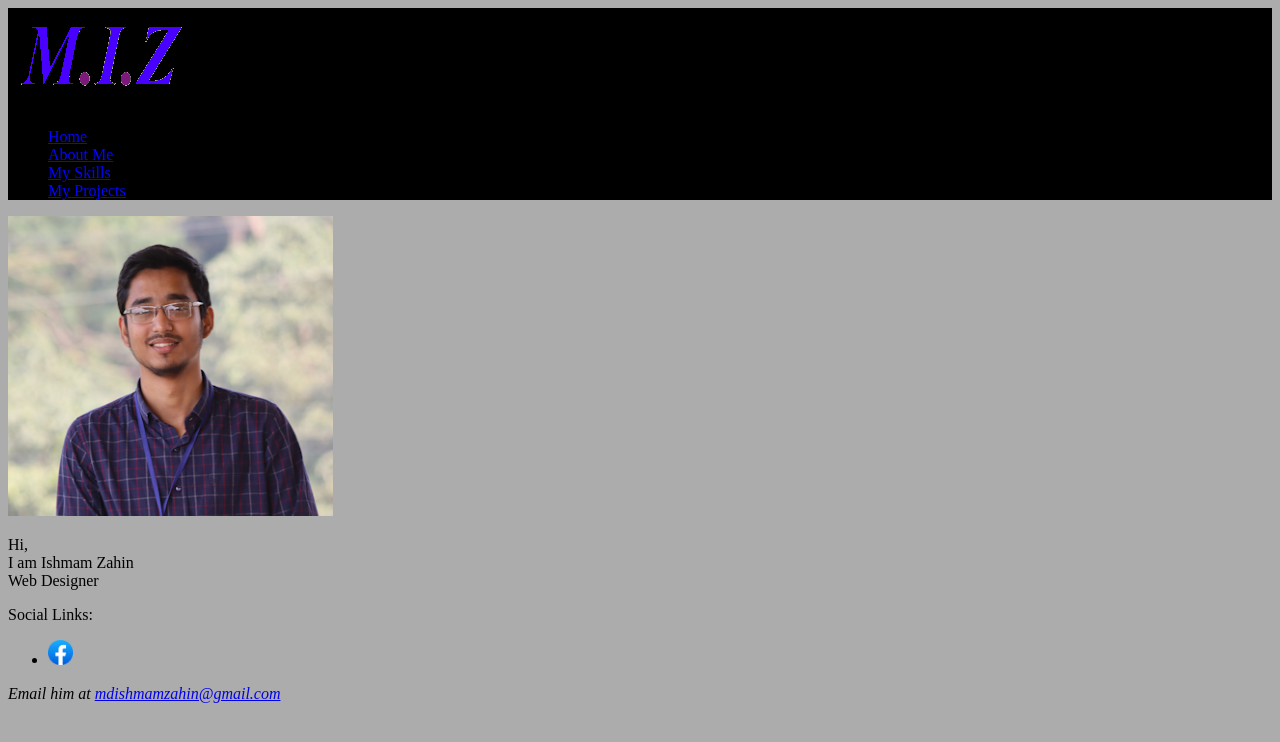
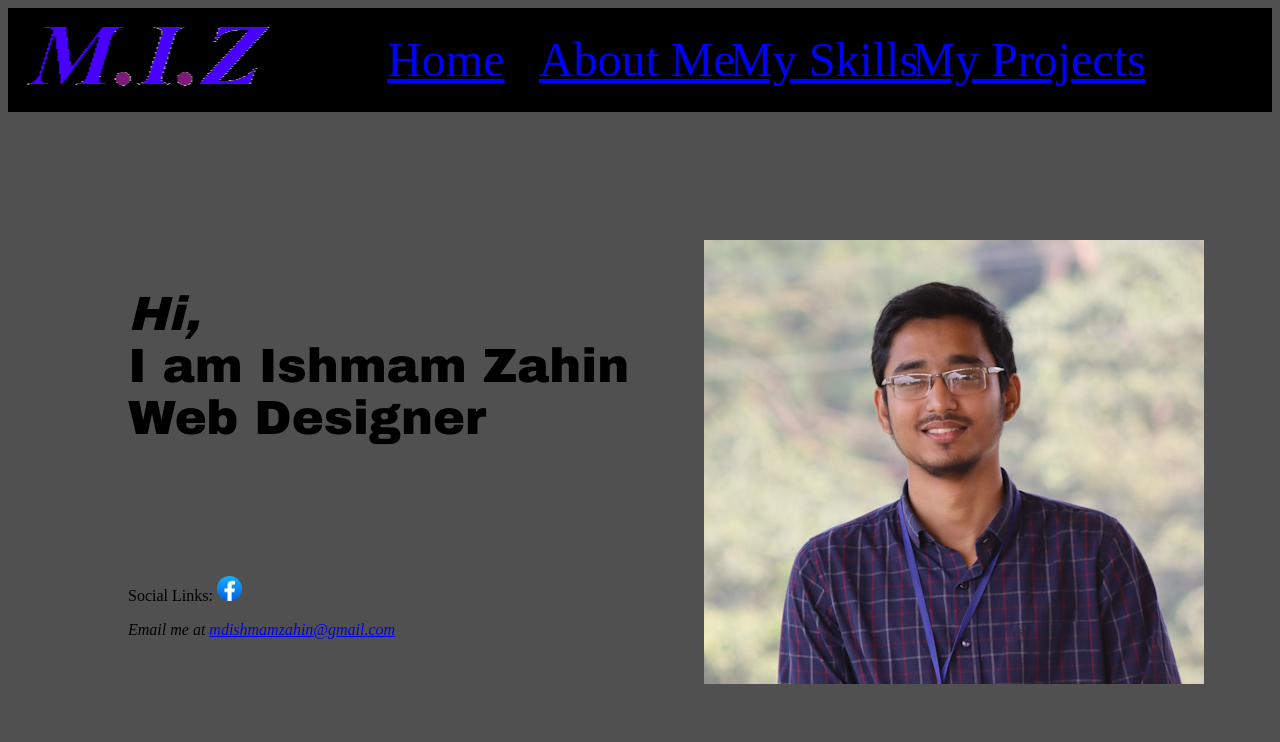
Before and after one commit to Ishmam-Zahin/My-Portfolio-Website, a plain HTML site: page index.html in a window 1280 px wide. Drawn offline with Linux system fonts and the light colour scheme.

Commit message:
changed css

```diff
--- a/index.html
+++ b/index.html
@@ -9,36 +9,38 @@
     </head>
 
     <body>
+        <div id="container">
             <header role="banner">
-            <img src="images\logo.png" alt="logo">
+                <section class="logo">
+                    <img src="images\logo.png" alt="logo" width="300" height="100">
+                </section>
+                <section class="links">
                     <nav role="navigation">
-                <ul>
-                    <li><a href="index.html" title="Navigation Links">Home</a></li>
-                    <li><a href="AboutMe\index.html" title="Navigation Links">About Me</a></li>
-                    <li><a href="Skills\index.html" title="Navigation Links">My Skills</a></li>
-                    <li><a href="Projects\index.html" title="Navigation Links">My Projects</a></li>
-                </ul>
+                        <a href="index.html" title="Navigation Links" id="home">Home</a></li>
+                        <a href="AboutMe\index.html" title="Navigation Links" id="aboutMe">About Me</a></li>
+                        <a href="Skills\index.html" title="Navigation Links" id="skills">My Skills</a></li>
+                        <a href="Projects\index.html" title="Navigation Links" id="projects">My Projects</a></li>
                     </nav>
+                </section>
             </header>
 
-
             <article role="main">
-            <section>
-                <img id="ownerphoto" src="images\siteOwner.png" alt="ishmam.zahin" title="site owner" width="325" height="300">
+                <section class="photo">
+                    <img id="ownerphoto" src="images\siteOwner.jpg" alt="ishmam.zahin" title="site owner">
                 </section>
-            <p>Hi,<br>I am Ishmam Zahin<br>Web Designer</p>
-            <footer role="contentinfo">
-                <p>Social Links: </p>
-                <nav>
-                    <ul>
-                        <li><a href="https://www.facebook.com/profile.php?id=100088066370910"><img src="images\facebook.png" width="25" height="25"></a></li>
-                    </ul>
+                <section class="greetings">
+                    <p  id="greetings"><i>Hi,</i><br>I am Ishmam Zahin<br>Web Designer</p>
+                </section>
+                <footer role="contentinfo" id="footer">
+                    <nav role="socialMedia">
+                        <p>Social Links: <a href="https://www.facebook.com/profile.php?id=100088066370910"><img src="images\facebook.png" width="25" height="25"></a></p>
                     </nav>
                     <address>
-                    <p>Email him at <a href="mdishmamzahin@gmail.com">mdishmamzahin@gmail.com</a></p>
+                        <p>Email me at <a href="mdishmamzahin@gmail.com">mdishmamzahin@gmail.com</a></p>
                     </address>
                 </footer>
             </article>
+        </div>
 
     </body>
 </html>
--- a/styles/aboutMe.css
+++ b/styles/aboutMe.css
@@ -1,15 +1,22 @@
 @charset "utf-8";
-
-body{
-    background-color: rgba(0, 0, 0, 0.326);
-}
 
 h1{
     font-family: "Arial Black";
+    font-size: 200%;
+    color: rgb(13, 13, 131);
     font-style: italic;
-    color: rgb(0, 0, 184);
 }
-
-section h2{
-    color: rgb(0, 0, 67);
+article{
+    position: relative;
 }
+article div{
+    width: 65%;
+}
+article aside{
+    width: 25%;
+    height: max-content;
+    position: absolute;
+    left: 65%;
+    top: 20%;
+    border: 2px solid blue;
+}
--- a/styles/banner.css
+++ b/styles/banner.css
@@ -1,18 +1,49 @@
 @charset "utf-8";
+article, aside, figcaption, figure, footer, header, hgroup, menu, nav, section {
+    display: block;
+}
+body{
+    background-color: rgba(0, 0, 0, 0.685);
+}
+header{
+    background-color: rgb(0, 0, 0);
+}
 
-header{
-    background-color: black;
+header section.logo{
+    width: 20%;
 }
-header a:link{
-    color: rgb(4, 4, 255);
+
+header section.links{
+    width: 60%;
+    position: relative;
+    left: 30%;
+    bottom: 5em;
 }
-header a:visited{
-    color: rgb(255, 170, 170);
+#home{
+    font-size: 300%;
+    position: absolute;
 }
-header a:focus{
-    color: rgb(244, 7, 7);
+#aboutMe{
+    font-size: 300%;
+    position: absolute;
+    left: 20%;
 }
-header a:hover{
-    color: rgb(244, 7, 7);
-    font-weight: bolder;
+#skills{
+    font-size: 300%;
+    position: absolute;
+    right: 30%;
 }
+#projects{
+    font-size: 300%;
+    position: absolute;
+    right: 0%;
+}
+header section.links nav a:link{
+    color: blue;
+}
+header section.links nav a:visited{
+    color: beige;
+}
+header section.links nav a:hover{
+    color: red;
+}
--- a/styles/home.css
+++ b/styles/home.css
@@ -1,5 +1,20 @@
 @charset "utf-8";
 
-body{
-    background-color: rgba(0, 0, 0, 0.326);
+#ownerphoto{
+    position: absolute;
+    top: 30%;
+    left: 55%;
+
 }
+.greetings{
+    position: absolute;
+    font-family: "Arial Black", sans-serif;
+    font-size: 300%;
+    top: 30%;
+    left: 10%;
+}
+#footer{
+    position: absolute;
+    top: 70%;
+    left: 10%;
+}
--- a/styles/projects.css
+++ b/styles/projects.css
@@ -1,14 +1,8 @@
 @charset "utf-8";
 
-body{
-    background-color: rgba(0, 0, 0, 0.326);
-}
 h1{
     font-family: "Arial Black";
+    font-size: 200%;
+    color: rgb(13, 13, 131);
     font-style: italic;
-    color: rgb(0, 0, 184);
 }
-
-h2{
-    color: rgb(0, 0, 67);
-}
--- a/styles/skills.css
+++ b/styles/skills.css
@@ -1,13 +1,8 @@
 @charset "utf-8";
 
-body{
-    background-color: rgba(0, 0, 0, 0.326);
-}
 h1{
     font-family: "Arial Black";
+    font-size: 200%;
+    color: rgb(13, 13, 131);
     font-style: italic;
-    color: rgb(0, 0, 184);
 }
-h2{
-    color: rgb(0, 0, 67);
-}
```
Also changed, not shown: AboutMe/index.html (+34 -8 lines), Projects/index.html (+11 -7 lines), Skills/index.html (+11 -7 lines), images/facebook.jpeg (deleted), images/myphoto.png (deleted), images/siteOwner.jpg (added), images/siteOwner.png (deleted), 1 other file. Lines whose indentation alone changed are shown as unchanged.
